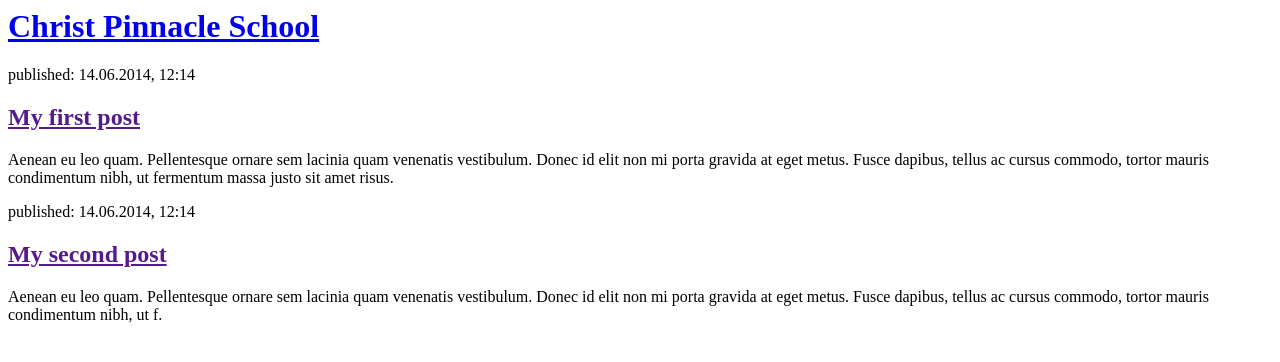
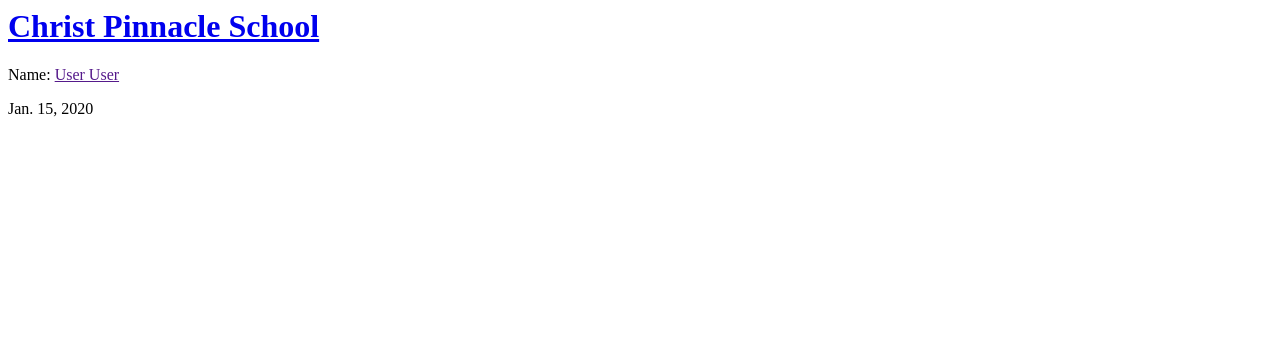
Before and after one commit to fisayo-DMG/test-cps-app, a Django app: page / in a window 1280 px wide. Shown: the top 362 px of the page. Run offline with Django 3.2, Linux system fonts and the light colour scheme; tables that the repository leaves empty hold one stand-in row (values such as "Sample post").

Commit message:
Modified templates to display posts from database.

```diff
--- a/records/templates/records/post_list.html
+++ b/records/templates/records/post_list.html
@@ -7,16 +7,12 @@
             <h1><a href="/">Christ Pinnacle School</a></h1>
         </div>
 
-        <div>
-            <p>published: 14.06.2014, 12:14</p>
-            <h2><a href="">My first post</a></h2>
-            <p>Aenean eu leo quam. Pellentesque ornare sem lacinia quam venenatis vestibulum. Donec id elit non mi porta gravida at eget metus. Fusce dapibus, tellus ac cursus commodo, tortor mauris condimentum nibh, ut fermentum massa justo sit amet risus.</p>
-        </div>
+        {% for student in students %}
+        	<div>
+        		<p>Name: <a href="">{{ student.surname }} {{ student.surname }}</a></p>
+        		<p>{{ student.date_of_birth }}</p>
+        	</div>
+        {% endfor %}
 
-        <div>
-            <p>published: 14.06.2014, 12:14</p>
-            <h2><a href="">My second post</a></h2>
-            <p>Aenean eu leo quam. Pellentesque ornare sem lacinia quam venenatis vestibulum. Donec id elit non mi porta gravida at eget metus. Fusce dapibus, tellus ac cursus commodo, tortor mauris condimentum nibh, ut f.</p>
-        </div>
     </body>
 </html>
--- a/records/views.py
+++ b/records/views.py
@@ -1,5 +1,8 @@
 from django.shortcuts import render
+from django.utils import timezone
+from .models import Student
 
 # Create your views here.
 def post_list(request):
-	return render(request, 'records/post_list.html')
+	students = Student.objects.order_by('date_of_birth')
+	return render(request, 'records/post_list.html', {'students': students})
```
